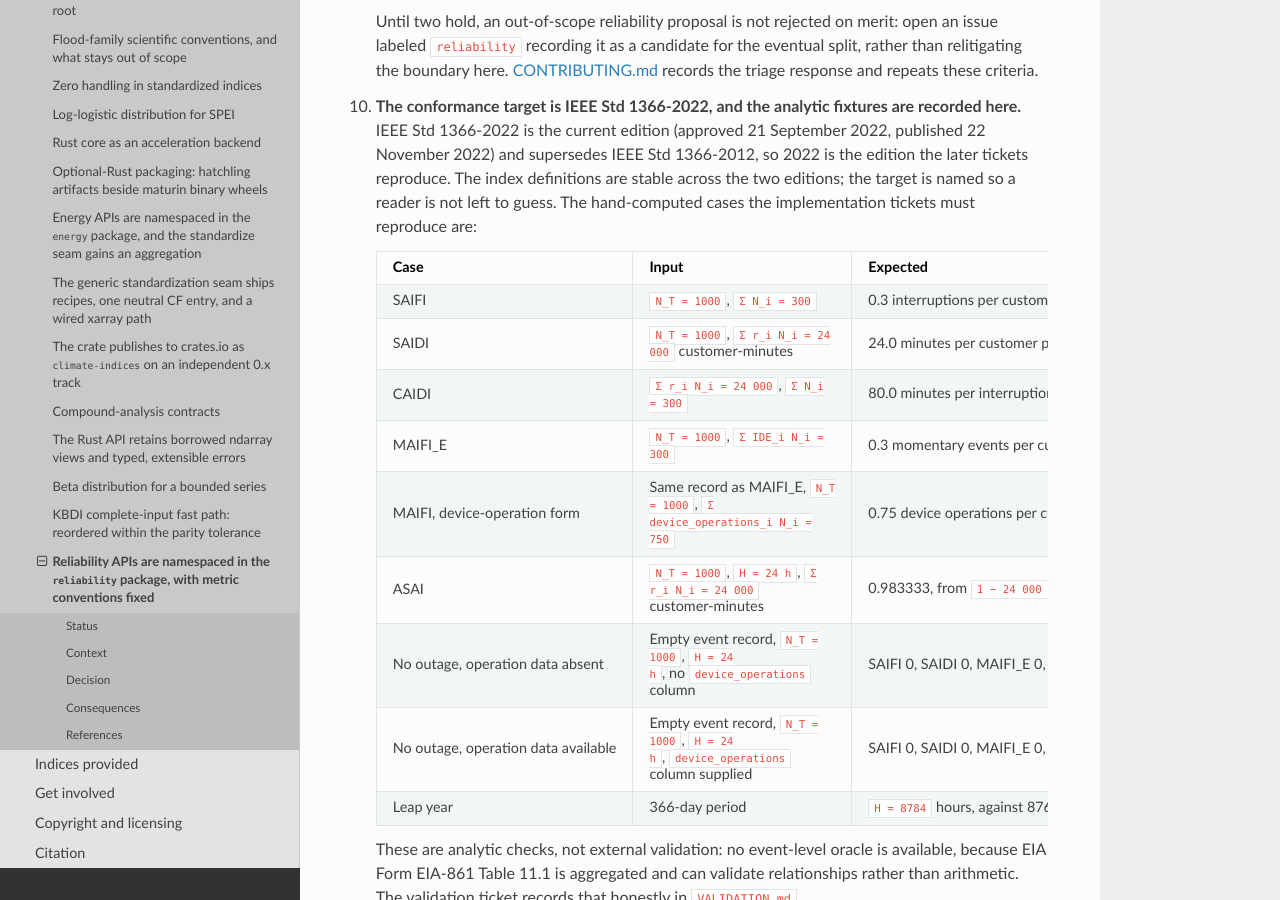
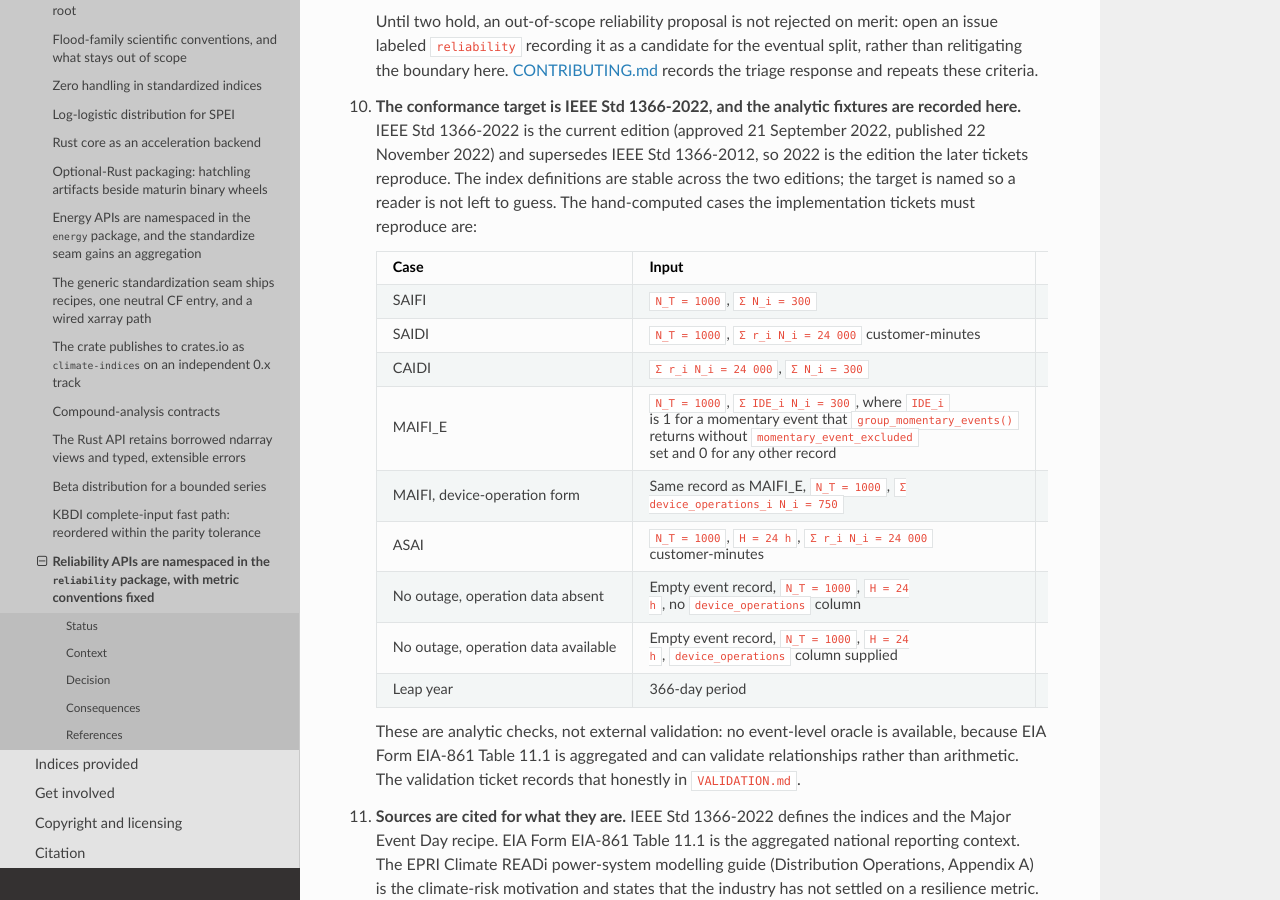
Before and after one commit to monocongo/climate_indices, a Sphinx documentation site: the page built from docs/adr/0026-reliability-module-api-and-conventions.md, in a window 1280 px wide and 900 px high, scrolled down 4003 px. Built offline with Sphinx 7.4.7 and the Read the Docs theme 3.1.0, drawn with Linux system fonts in a browser that asks for light colours.

Commit message:
docs(reliability): address review finding — define IDE_i in the MAIFI_E fixture
Finding: PRRT_kwDOBZ3L8c6yfLXD
Review-Anchor: https://github.com/monocongo/climate_indices/pull/1526#discussion_r4437663063

```diff
--- a/docs/adr/0026-reliability-module-api-and-conventions.md
+++ b/docs/adr/0026-reliability-module-api-and-conventions.md
@@ -228,7 +228,7 @@ unreproducible claim of reproduction.
     | SAIFI | `N_T = 1000`, `Σ N_i = 300` | 0.3 interruptions per customer per period |
     | SAIDI | `N_T = 1000`, `Σ r_i N_i = 24 000` customer-minutes | 24.0 minutes per customer per period |
     | CAIDI | `Σ r_i N_i = 24 000`, `Σ N_i = 300` | 80.0 minutes per interruption; equals `SAIDI / SAIFI` |
-    | MAIFI_E | `N_T = 1000`, `Σ IDE_i N_i = 300` | 0.3 momentary events per customer per period |
+    | MAIFI_E | `N_T = 1000`, `Σ IDE_i N_i = 300`, where `IDE_i` is 1 for a momentary event that `group_momentary_events()` returns without `momentary_event_excluded` set and 0 for any other record | 0.3 momentary events per customer per period |
     | MAIFI, device-operation form | Same record as MAIFI_E, `N_T = 1000`, `Σ device_operations_i N_i = 750` | 0.75 device operations per customer per period; differs from MAIFI_E 0.3 on the same record |
     | ASAI | `N_T = 1000`, `H = 24 h`, `Σ r_i N_i = 24 000` customer-minutes | 0.983333, from `1 − 24 000 / (1000 · 24 · 60)` |
     | No outage, operation data absent | Empty event record, `N_T = 1000`, `H = 24 h`, no `device_operations` column | SAIFI 0, SAIDI 0, MAIFI_E 0, ASAI 1.0; CAIDI undefined (0/0); MAIFI undefined because operation data is absent. The result names both undefined metrics and emits at most one warning. |
```
